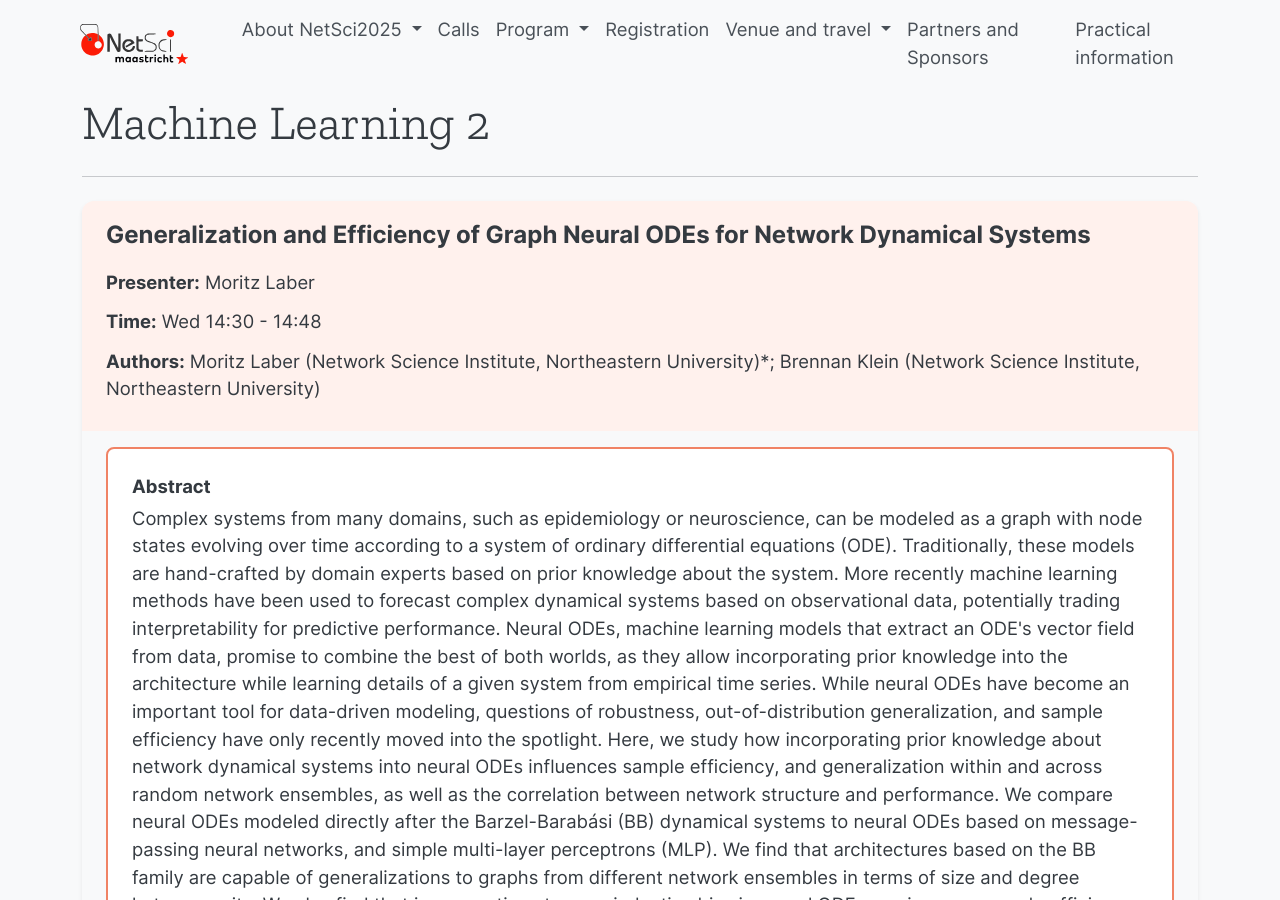
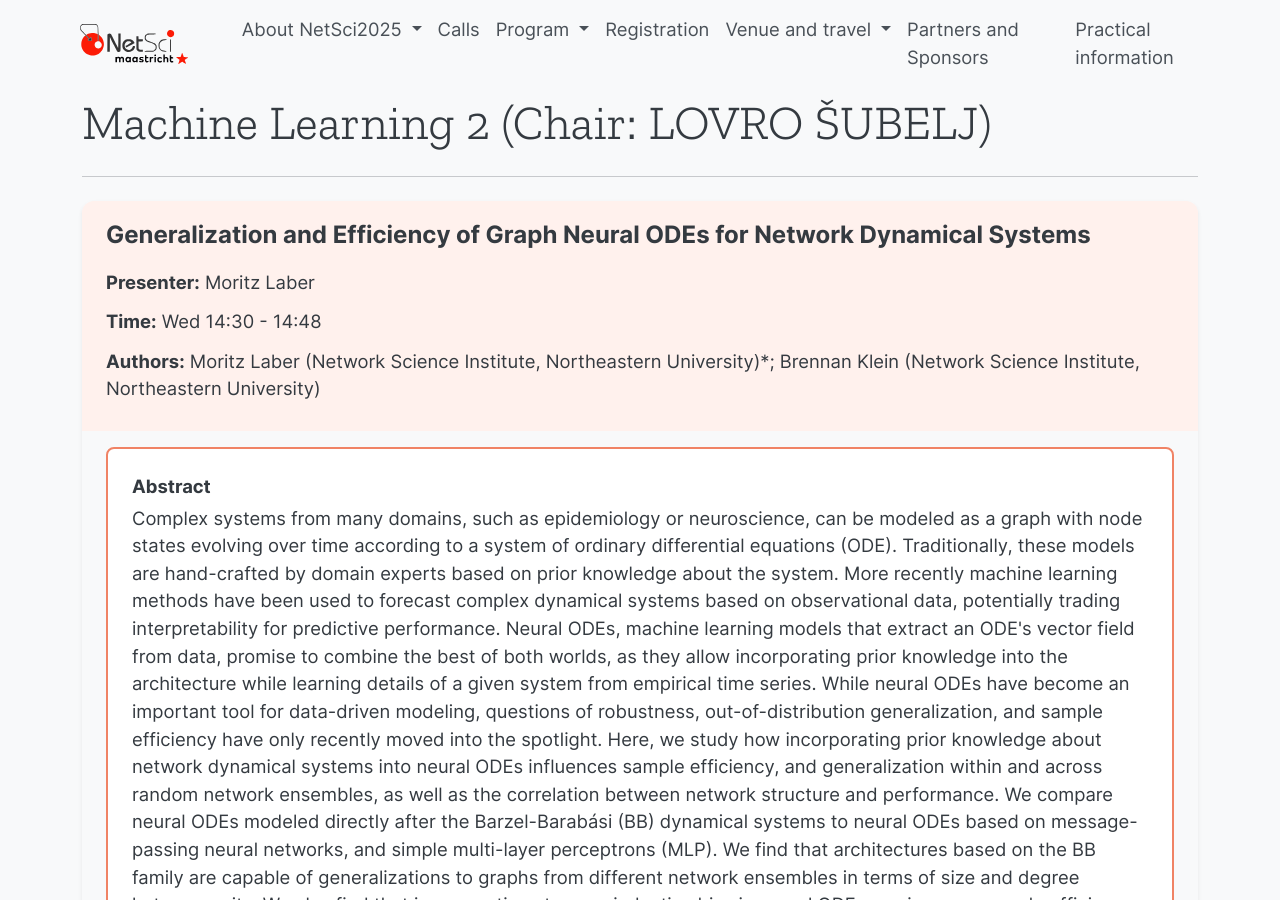
Before and after one commit to NetSci2025/netsci2025.github.io, a Jekyll site: the page built from _parallel/machine-learning-2.md, in a window 1280 px wide and 900 px high. Built offline with Jekyll 4.4.1, drawn with Linux system fonts in a browser that asks for light colours.

Commit message:
Update machine-learning-2.md

```diff
--- a/_parallel/machine-learning-2.md
+++ b/_parallel/machine-learning-2.md
@@ -1,6 +1,6 @@
 ---
 layout: parallel
-title: "Machine Learning 2"
+title: "Machine Learning 2 (Chair: LOVRO ŠUBELJ)"
 slug: machine-learning-2
 permalink: /parallel/machine-learning-2/
 ---
```
